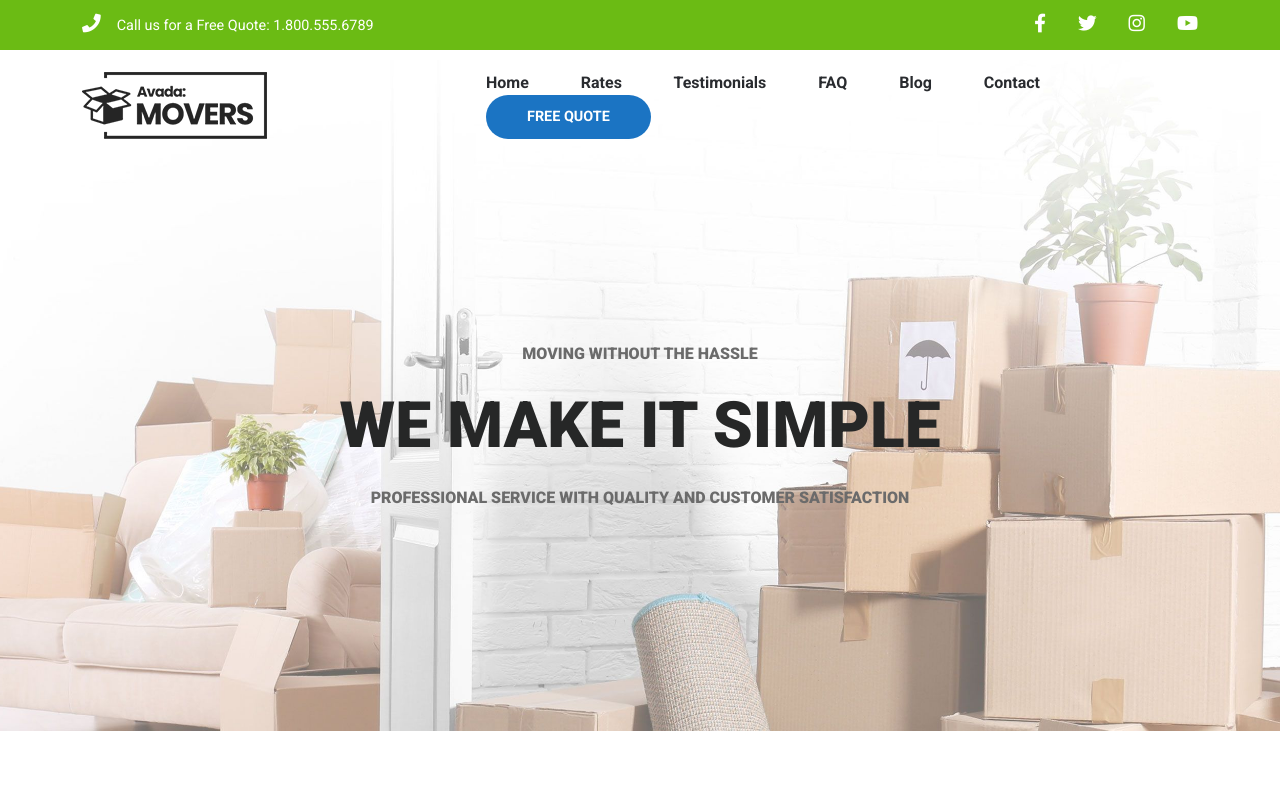
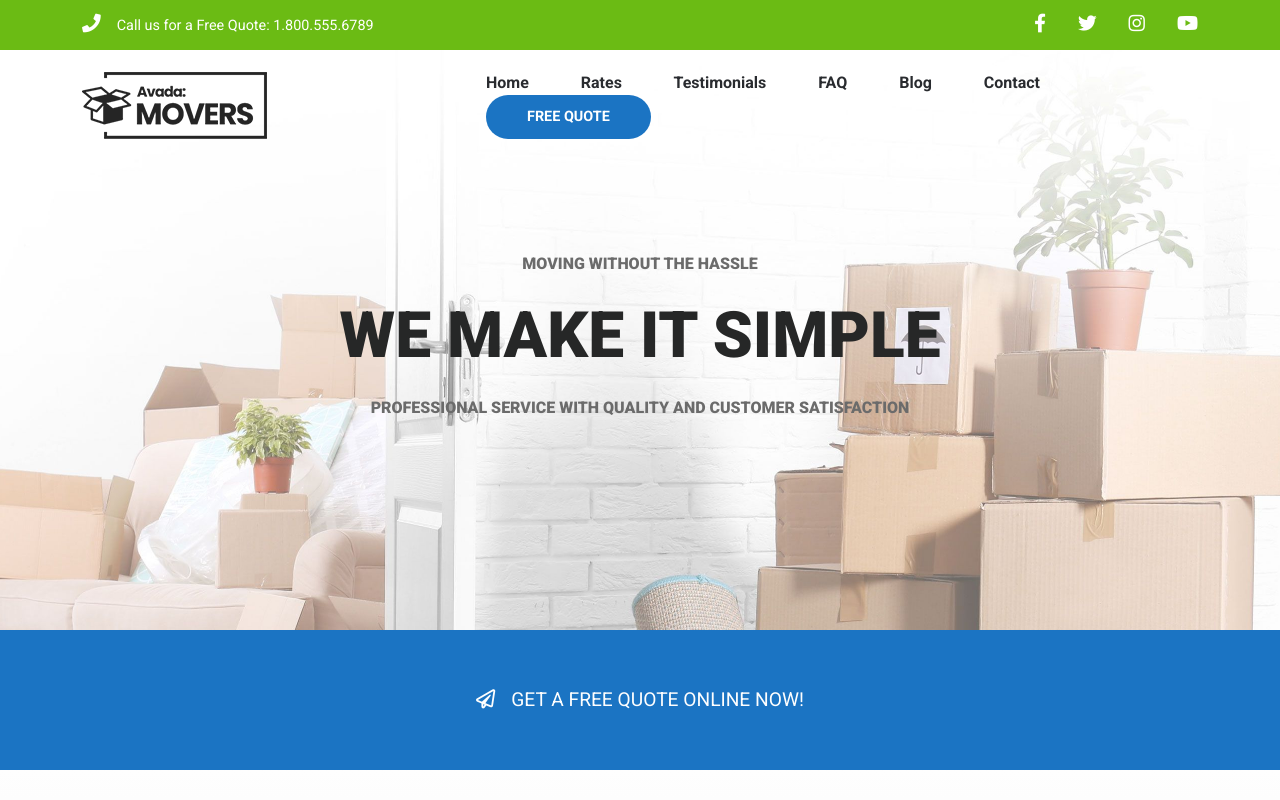
Before and after one commit to Eliana-Abate/proj-html-vuejs, a Vue app: page / in a window 1280 px wide. Shown: the top 800 px of the page. Built offline with nearby package versions, Linux system fonts and the light colour scheme.

Commit message:
added section #move-slogan

```diff
--- a/src/components/Main.vue
+++ b/src/components/Main.vue
@@ -69,6 +69,14 @@
         <Card :servicesList="servicesArray" />
       </div>
     </section>
+
+    <section id="move-slogan" class="jumbotron">
+      <div class="container">
+        <div class="row">
+          <div class="col-6"></div>
+        </div>
+      </div>
+    </section>
   </main>
 </template>
 
@@ -87,12 +95,12 @@ export default {
 @import "../assets/scss/_variables.scss";
 
 #slogan-jumbo {
-  height: 800px;
-  padding-top: 60px;
+  height: 630px;
+  padding-top: 50px;
   background-image: url("../assets/images/avada-movers-homeherobackground-final.jpg");
-  background-size: 120%;
+  background-size: 118%;
   background-position-x: center;
-  background-position-y: 60px;
+  background-position-y: 50px;
   background-repeat: no-repeat;
   h6 {
     color: $dove-gray;
@@ -104,7 +112,7 @@ export default {
 }
 
 .spacer {
-  height: 150px;
+  height: 140px;
   background-color: $denim-vibrant;
   color: $white;
   font-size: 1.2em;
@@ -142,4 +150,10 @@ export default {
     font-size: 3em;
   }
 }
+
+#move-slogan {
+  height: 700px;
+  background-image: url("../assets/images/avada-movers-movewithease-background-new.jpg");
+  background-size: cover;
+}
 </style>
```
Also changed, not shown: 6 other files (tests, documents, lock files or other folders).
